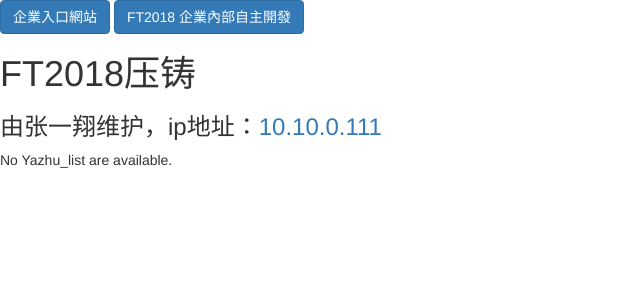
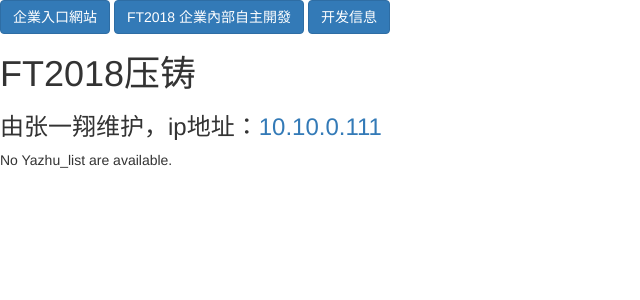
Before and after one commit to ft2017/FT2018yazhu, a Django app: page / in a window 1280 px wide. Shown: the top 300 px of the page, without its empty margins (0-640 px from the left). Run offline with Django 3.2, Linux system fonts and the light colour scheme; data that the repository does not hold is empty; some libraries are stand-ins or nearby versions.

Commit message:
init 2018-01-16 02

```diff
--- a/mysite/polls/templates/polls/index.html
+++ b/mysite/polls/templates/polls/index.html
@@ -4,6 +4,7 @@
 <link rel="stylesheet" type="text/css" href="{% static 'polls/style.css' %}" />
 <a class="btn btn-primary" href="http://portal.fulltech-metal.com">企業入口網站</a>
 <a class="btn btn-primary" href="http://10.10.0.108/">FT2018 企業內部自主開發</a>
+<a class="btn btn-primary" href="http://10.10.0.111/Dev">开发信息</a>
 <h1>FT2018压铸</h1>
 <h3>由张一翔维护，ip地址：<a href = 'http://10.10.0.111'>10.10.0.111</a></h3>
 <!-- {% if latest_question_list %}
```
